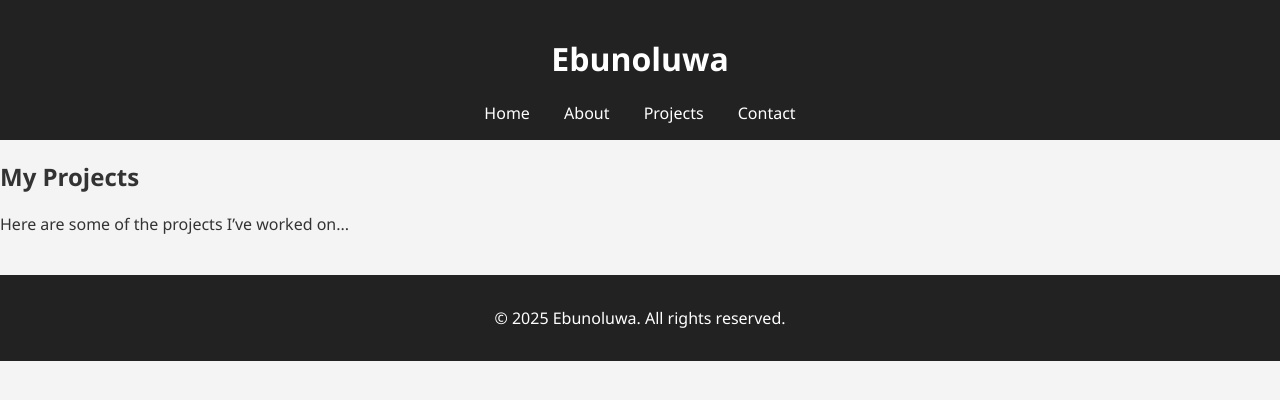
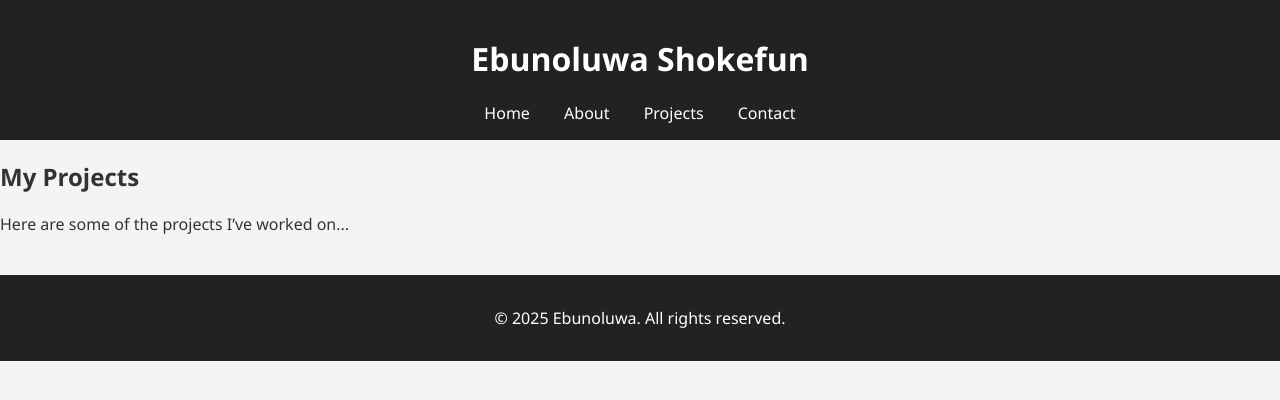
Before and after one commit to Ebun-25/Portfolio, a plain HTML site: page projects.html in a window 1280 px wide. Drawn offline with Linux system fonts and the light colour scheme.

Commit message:
Update projects.html

```diff
--- a/projects.html
+++ b/projects.html
@@ -8,7 +8,7 @@
 </head>
 <body>
   <header>
-    <h1>Ebunoluwa</h1>
+    <h1>Ebunoluwa Shokefun</h1>
     <nav>
       <a href="index.html">Home</a>
       <a href="about.html">About</a>
```
